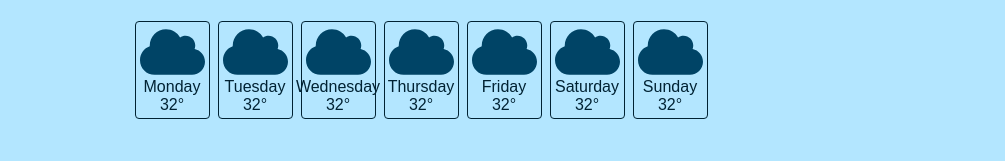
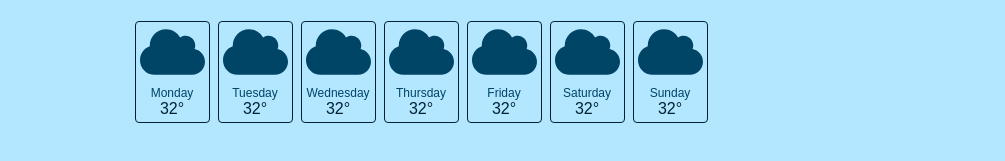
Before and after one commit to MuntasirTonmoy/weather-app-html-css-js, a plain HTML site: page index.html in a window 1280 px wide. Shown: the part 107-268 px from the top of the page, without its empty margins (219-1224 px from the left). Drawn offline with Linux system fonts and the light colour scheme.

Commit message:
day section style done

```diff
--- a/style.css
+++ b/style.css
@@ -94,3 +94,9 @@ body {
   flex-direction: column;
   align-items: center;
 }
+
+.day-card-day {
+  font-size: 0.75rem;
+  color: hsl(200, 100%, 20%);
+  margin-top: 0.5rem;
+}
```
